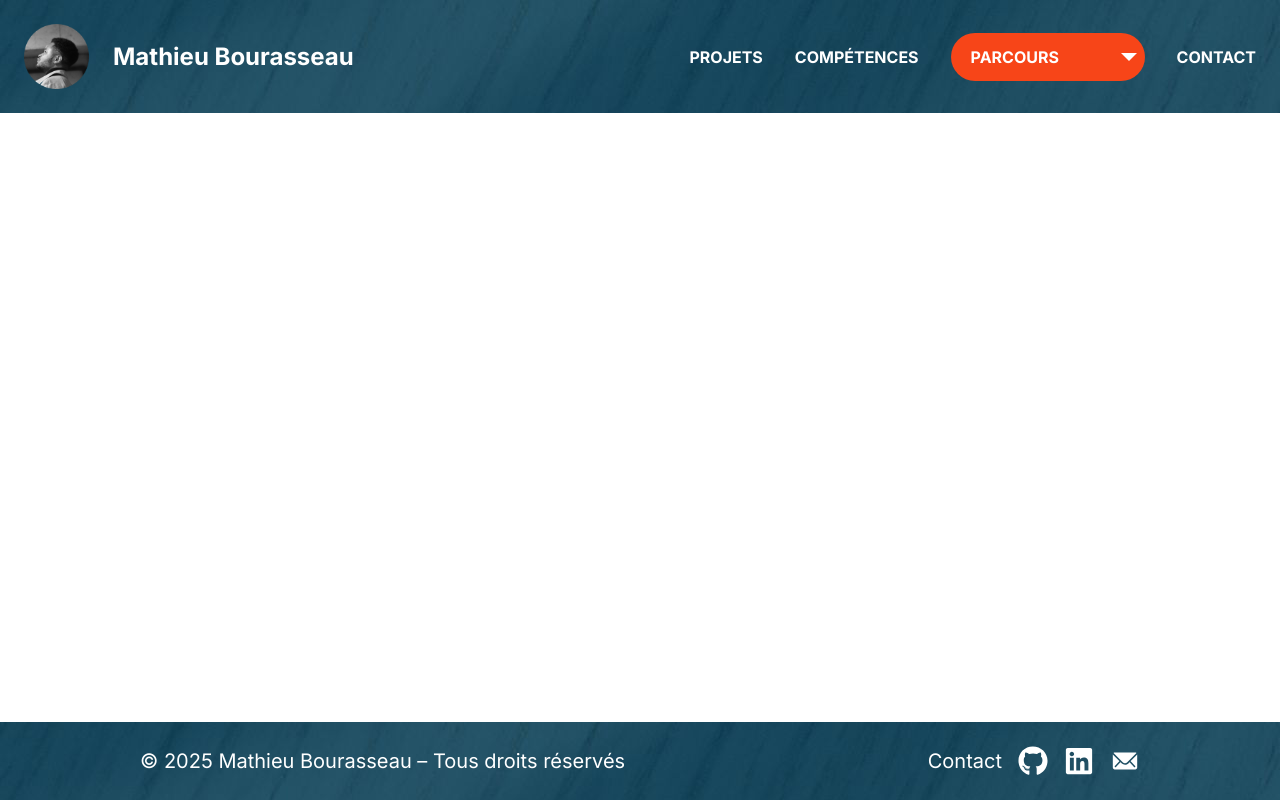
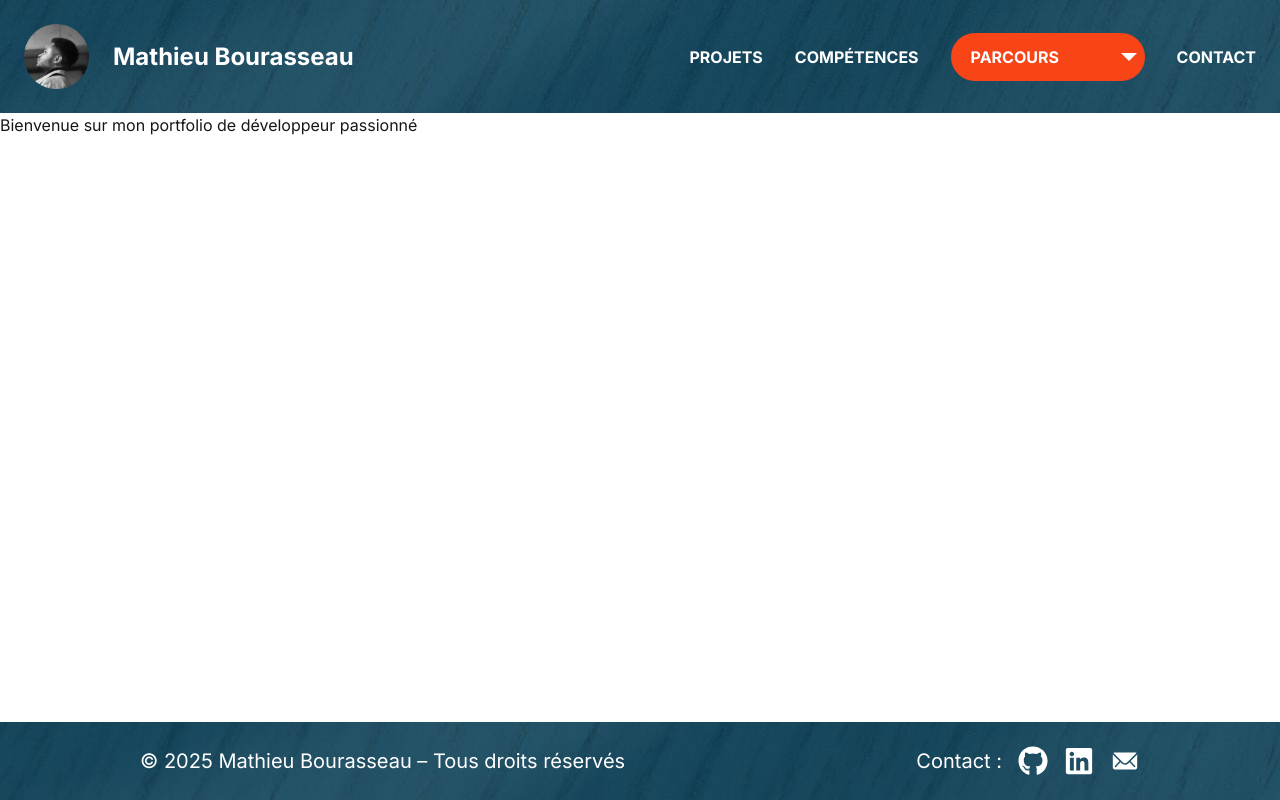
Before and after one commit to MathieuBourasseau/react-portfolio, a Next.js app: page / in a window 1280 px wide. Built offline with nearby package versions, Linux system fonts and the light colour scheme.

Commit message:
feat: component HomePage created + HomePage imported in page.tsx

```diff
--- a/app/page.tsx
+++ b/app/page.tsx
@@ -1,12 +1,13 @@
 import Image from "next/image";
 import Navigation from "@/components/Navigation";
+import HomePage from "@/components/HomePage";
 
 export default function Home() {
     return (
         <>
             <Navigation />
             <main className="flex-1">
-
+                <HomePage />
             </main>
         </>
     );
--- a/components/Footer.tsx
+++ b/components/Footer.tsx
@@ -18,7 +18,7 @@ export default function Footer() {
                     <p className="text-sm text-center md:text-base lg:text-xl">© 2025 Mathieu Bourasseau – Tous droits réservés</p>
                 </div>
                 <div className="flex gap-4 items-center">
-                    <p className="text-sm md:text-base lg:text-xl">Contact</p>
+                    <p className="text-sm md:text-base lg:text-xl">Contact :</p>
                     {socialsIcons.map((social, i) => (
                         <Link
                             key={i}
--- /dev/null
+++ b/components/HomePage.tsx
@@ -0,0 +1,9 @@
+import React from 'react'
+
+export default function HomePage() {
+  return (
+    <section>
+        <h1>Bienvenue sur mon portfolio de développeur passionné </h1>
+    </section>
+  )
+}
```
Lines whose indentation alone changed are shown as unchanged.
